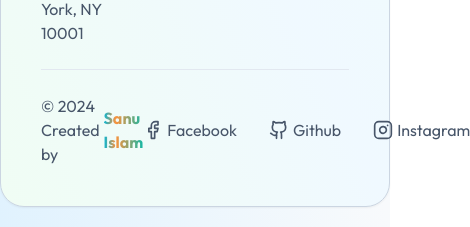
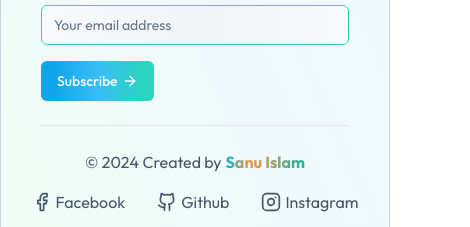
Before and after one commit to dropnowsanu/sanu, a Next.js app: page / in a window 390 px wide. Shown: the part 1773-2000 px from the top of the page, 470 px wide, since content can reach past the window. Built offline with nearby package versions, Linux system fonts and the light colour scheme.

Commit message:
Footer responsive donw

```diff
--- a/app/_components/Footer.tsx
+++ b/app/_components/Footer.tsx
@@ -54,7 +54,7 @@ const Footer = (props: Props) => {
   return (
     <div className="w-full h-full py-6">
       <div className="max-w-7xl mx-auto p-10 border rounded-3xl border-slate-300 shadow-sm bg-gradient-to-bl from-teal-50 via-sky-50 to-green-50">
-        <div className="grid grid-cols-3 mb-6 gap-6">
+        <div className="grid grid-cols-1 md:grid-cols-3 mb-6 gap-6">
           <div className="flex flex-col gap-4">
             <Logo />
             <p className="text-slate-600">
@@ -89,7 +89,7 @@ const Footer = (props: Props) => {
           </div>
         </div>
         <Separator />
-        <div className="pt-6 flex justify-between items-center">
+        <div className="pt-6 flex flex-col md:flex-row md:justify-between items-center space-y-4 md:space-y-0">
           <div className="flex items-center gap-1">
             <span className="text-slate-600">
               &copy; {new Date().getFullYear()} Created by
```
